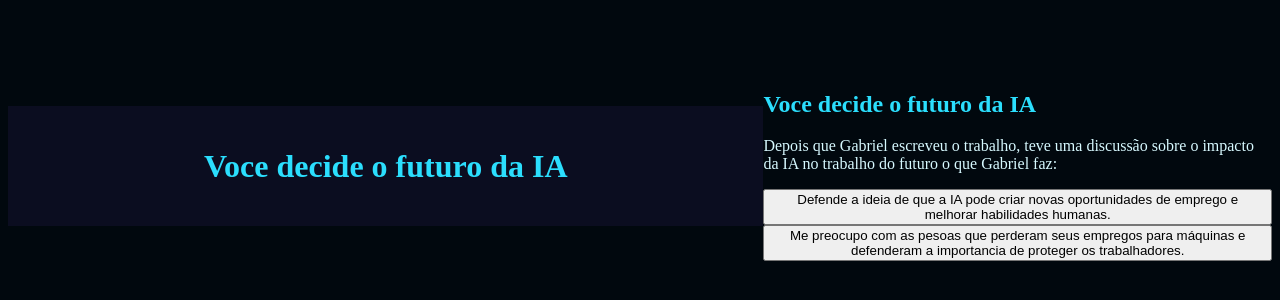
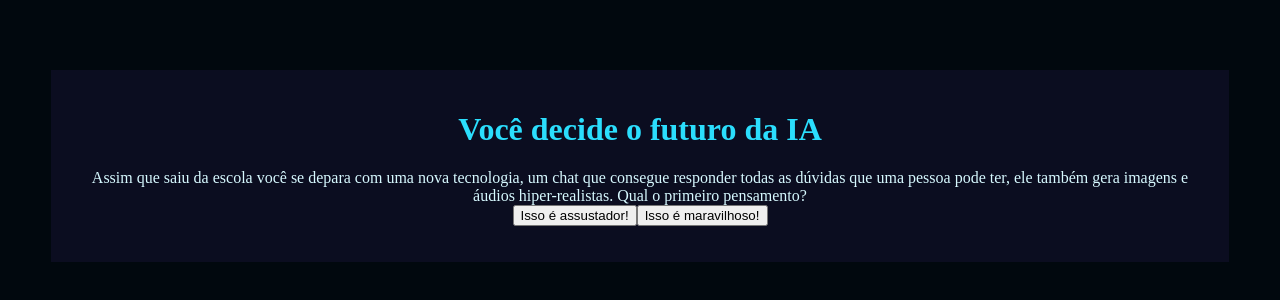
Before and after one commit to gabivieiraa/inteligencia-artificial..., a plain HTML site: page index.html in a window 1280 px wide. Shown: the part 242-542 px from the top of the page. Drawn offline with Linux system fonts and the light colour scheme.

Commit message:
16-09...

```diff
--- a/index.html
+++ b/index.html
@@ -3,42 +3,18 @@
 <head>
     <meta charset="UTF-8">
     <meta name="viewport" content="width=device-width, initial-scale=1.0">
-    <title>Voce decide o futuro da IA</title>
     <link rel="stylesheet" href="style.css">
+    <title> interacao perguntas IA</title>
 </head>
 <body>
-
-
     <div class="caixa-principal">
-        <h1>Voce decide o futuro da IA</h1>
-        <div class="caixa-pergunta"></div>
-        <div class="caixa-alternativa"></div>
+        <h1>Você decide o futuro da IA</h1>
+        <div class="caixa-perguntas"></div>
+        <div class="caixa-alternativas"></div>
         <div class="caixa-resultado">
             <p class="texto-resultado"></p>
         </div>
     </div>
-        <script src="main.js"></script>
-
-
-
-
-
-
-    <section>
-        <h1>Voce decide o futuro da IA</h1>
-        <div>
-
-           <p>Depois que Gabriel escreveu o trabalho, teve uma discussão sobre o impacto da IA no trabalho do futuro o que Gabriel faz:</p>
-        </div>
-
-        <div>
-            <button> Defende a ideia de que a IA pode criar novas oportunidades de emprego e melhorar habilidades humanas. </button>
-        </div>
-
-        <div>
-            <button>Me preocupo com as pesoas que perderam seus empregos para máquinas e defenderam a importancia de proteger os trabalhadores.</button>
-        </div>
-    </section>
-
+    <script src="main.js"></script>
 </body>
 </html>
--- a/main.js
+++ b/main.js
@@ -1,90 +1,109 @@
-const caixaPrincipal =document.querySelector(".caixa-principal");
-const caixaPerguntas =document.querySelector(".caixa-perguntas");
-const caixaAlternativas =document.querySelector(".caixa-alternativas");
-const caixaResultado =document.querySelector(".caixa-resultado");
-const textoResultado =document.querySelector(".texto-resultado");
+const caixaPrincipal = document.querySelector(".caixa-principal");
+const caixaPerguntas = document.querySelector(".caixa-perguntas");
+const caixaAlternativas = document.querySelector(".caixa-alternativas");
+const caixaResultado = document.querySelector(".caixa-resultado");
+const textoResultado = document.querySelector(".texto-resultado");
 
-const perguntas =[
+const perguntas = [
     {
         enunciado: "Assim que saiu da escola você se depara com uma nova tecnologia, um chat que consegue responder todas as dúvidas que uma pessoa pode ter, ele também gera imagens e áudios hiper-realistas. Qual o primeiro pensamento?",
         alternativas: [
-        "alternativa 1",
-        "alternativa 2",
-    ]
+            {
+                texto: "Isso é assustador!",
+                afirmacao: "No início ficou com medo do que essa tecnologia pode fazer. "
             },
             {
-    enunciado: "pergunta 2",
-    alternativas: [
-      {
-        texto:"Isso é assustador!",
-        afirmacao:"afirmaçao"
-        },
-
-      {
-        texto:"Isso é maravilhoso!",
-        afirmacao:"afirmaçao"
+                texto: "Isso é maravilhoso!",
+                afirmacao: "Quis saber como usar IA no seu dia a dia."
             }
         ]
     },
     {
-        enunciado:  "Com a descoberta desta tecnologia, chamada Inteligência Artificial (IA), uma professora de tecnologia da escola decidiu fazer uma sequência de aulas sobre esta tecnologia. No fim de uma aula ela pede que você escreva um trabalho sobre o uso de IA em sala de aula. Qual atitude você toma?",
-
+        enunciado: "Com a descoberta desta tecnologia, chamada Inteligência Artificial, uma professora de tecnologia da escola decidiu fazer uma sequência de aulas sobre esta tecnologia. No fim de uma aula ela pede que você escreva um trabalho sobre o uso de IA em sala de aula. Qual atitude você toma?",
         alternativas: [
             {
                 texto: "Utiliza uma ferramenta de busca na internet que utiliza IA para que ela ajude a encontrar informações relevantes para o trabalho e explique numa linguagem que facilite o entendimento.",
-           afirmacao:"afirmaçao"
+                afirmacao: "Conseguiu utilizar a IA para buscar informações úteis."
             },
             {
-            texto:"Escreve o trabalho com base nas conversas que teve com colegas, algumas pesquisas na internet e conhecimentos próprios sobre o tema.",
-            afirmacao:"afirmaçao"
-            },
-
-
+                texto: "Escreve o trabalho com base nas conversas que teve com colegas, algumas pesquisas na internet e conhecimentos próprios sobre o tema.",
+                afirmacao: "Sentiu mais facilidade em utilizar seus próprios recursos para escrever seu trabalho."
+            }
         ]
     },
     {
-            enunciado:   "Após a elaboração do trabalho, a professora realizou um debate entre a turma para entender como foi realizada a pesquisa e escrita. Nessa conversa também foi levantado um ponto muito importante: como a IA impacta o trabalho do futuro. Nesse debate, como você se posiciona?",
+        enunciado: "Após a elaboração do trabalho escrito, a professora realizou um debate entre a turma para entender como foi realizada a pesquisa e escrita. Nessa conversa também foi levantado um ponto muito importante: como a IA impacta o trabalho do futuro. Nesse debate, como você se posiciona?",
         alternativas: [
             {
                 texto: "Defende a ideia de que a IA pode criar novas oportunidades de emprego e melhorar habilidades humanas.",
-                afirmacao:"afirmaçao"
+                afirmacao: "Vem impulsionando a inovação na área de IA e luta para abrir novos caminhos profissionais com IA."
             },
             {
-               texto: "Me preocupo com as pessoas que perderão seus empregos para máquinas e defendo a importância de proteger os trabalhadores.",
-                afirmacao:"afirmaçao"
-                },
+                texto: "Me preocupo com as pessoas que perderão seus empregos para máquinas e defendem a importância de proteger os trabalhadores.",
+                afirmacao: "Sua preocupação com as pessoas motivou a criar um grupo de estudos entre trabalhadores para discutir meios de utilização de IA de forma ética."
+            }
         ]
     },
     {
         enunciado: "Ao final da discussão, você precisou criar uma imagem no computador que representasse o que pensa sobre IA. E agora?",
         alternativas: [
             {
-                    texto:"Criar uma imagem utilizando uma plataforma de design como o Paint.",
-                    afirmacao:"afirmaçao"
+                texto: "Criar uma imagem utilizando uma plataforma de design como o Paint.",
+                afirmacao: "Notou também que muitas pessoas não sabem ainda utilizar as ferramentas tradicionais e decidiu compartilhar seus conhecimentos de design utilizando ferramentas de pintura digital para iniciantes."
             },
             {
-
-                    texto:"Criar uma imagem utilizando um gerador de imagem de IA.",
-                    afirmacao:"afirmaçao"
-                    },
+                texto: "Criar uma imagem utilizando um gerador de imagem de IA.",
+                afirmacao: "Acelerou o processo de criação de trabalhos utilizando geradores de imagem e agora consegue ensinar pessoas que sentem dificuldades em desenhar manualmente como utilizar também!"
+            }
         ]
     },
+    {
+        enunciado: "Você tem um trabalho em grupo de biologia para entregar na semana seguinte, o andamento do trabalho está um pouco atrasado e uma pessoa do seu grupo decidiu fazer com ajuda da IA. O problema é que o trabalho está totalmente igual ao do chat. O que você faz? ",
+        alternativas: [
+            {
+                texto: "Escrever comandos para o chat é uma forma de contribuir com o trabalho, por isso não é um problema utilizar o texto inteiro.",
+                afirmacao: "Infelizmente passou a utilizar a IA para fazer todas suas tarefas e agora se sente dependente da IA para tudo."
+            },
+            {
+                texto: "O chat pode ser uma tecnologia muito avançada, mas é preciso manter a atenção pois toda máquina erra, por isso revisar o trabalho e contribuir com as perspectivas pessoais é essencial.",
+                afirmacao: "Percebeu que toda IA reproduz orientações baseadas na empresa que programou e muito do que o chat escrevia não refletia o que pensava e por isso sabe que os textos gerados pela IA devem servir como auxílio e não resultado final. "
+            }
+        ]
+    },
+];
 
-];
+
 let atual = 0;
 let perguntaAtual;
+let historiaFinal = "";
+
 
 function mostraPergunta(){
     perguntaAtual = perguntas[atual];
     caixaPerguntas.textContent = perguntaAtual.enunciado;
-    mostraAlternativa();
+    mostraAlternativas();
 }
+
 function mostraAlternativas(){
-    for(const alternativa of perguntaAtual.alternativas);
-    const botaoAlternativa = document.createElement("button");
-    botaoAlternativas.textContent = alternativa;
-    caixaAlternativas.appendCh1d(botaoAlternativas);
+    for(const alternativa of perguntaAtual.alternativas){
+    const botaoAlternativas = document.createElement("button");
+    botaoAlternativas.textContent = alternativa.texto;
+    botaoAlternativas.addEventListener("click",() => respostaSelecionada(alternativa));
+    caixaAlternativas.appendChild(botaoAlternativas);
+   }
 
+}
+function respostaSelecionada(opcaoSelecionada) {
+    const afirmacoes = opcaoSelecionada.afirmacao;
+    historiaFinal += afirmacoes +"" ;
+    atual++;
+    mostraPergunta();
+
+}
+function mostraResultados() {
+    caixaPerguntas.textContent = "em 2049";
+    textoResultado.textContent = historiaFinal;
+    caixaAlternativas.textContent = "";
 }
 
 mostraPergunta();
```
Lines whose indentation alone changed are shown as unchanged.
